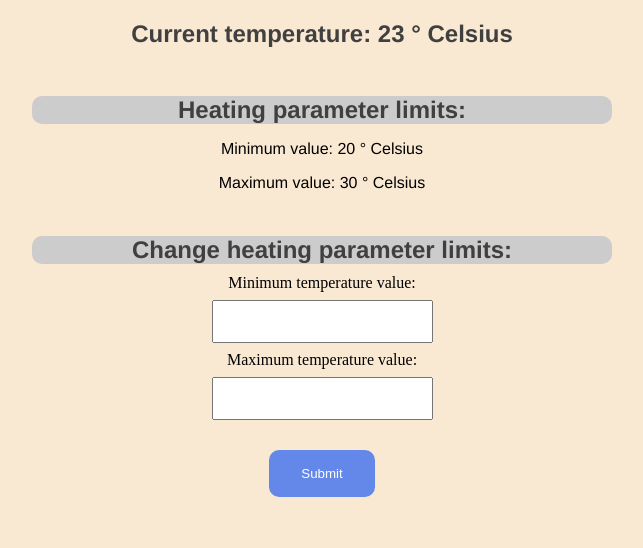
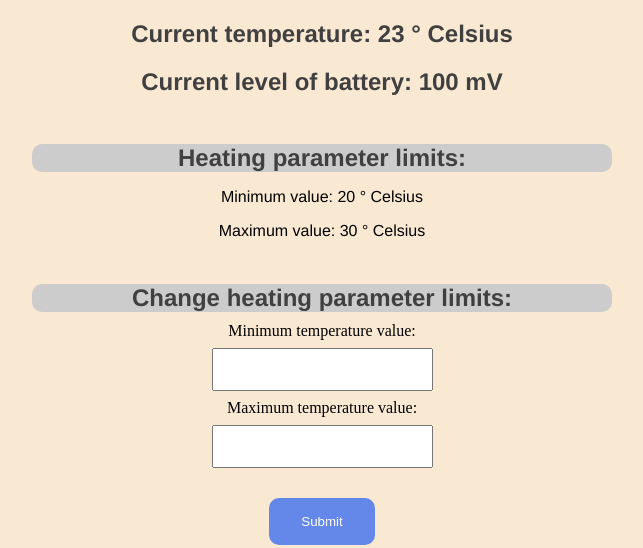
Before and after one commit to luranna/bir-project, a FastAPI app: page / in a window 1280 px wide. Shown: the part 88-636 px from the top of the page, without its empty margins (318-961 px from the left). Run offline with FastAPI, Linux system fonts and the light colour scheme; parts of the project's set-up code (start-up, migrations or seed data) failed here and were passed over.

Commit message:
battery info

```diff
--- a/main.py
+++ b/main.py
@@ -1,4 +1,3 @@
-#start serwera komenda (wpisywane w terminalu)-> uvicorn BIR-strona:app --reload
 from typing import Union
 
 from fastapi import FastAPI, Form, Request, status
@@ -14,6 +13,7 @@ import uvicorn
 
 class SystemData(BaseModel):
     temperature: float
+    battery: int
 
 
 app = FastAPI()
@@ -26,18 +26,20 @@ app.mount("/static", StaticFiles(directory="static"), name="static")
 app.minTempValue = 20;
 app.maxTempValue = 30;
 app.currentTempValue=23;
+app.currentBatteryValue=100;
 
 
 @app.get("/", include_in_schema=False, response_class=HTMLResponse)
 async def home(request: Request):
-    data={"minTempValue": app.minTempValue,  "maxTempValue":app.maxTempValue, "currentTempValue":app.currentTempValue}
+    data={"minTempValue": app.minTempValue,  "maxTempValue":app.maxTempValue, "currentTempValue":app.currentTempValue, "currentBatteryValue":app.currentBatteryValue}
     return templates.TemplateResponse("main_page.html", {"request": request,"data": data})
 
 
-@app.post("/temperature")
-async def receive_temperature(request: Request, tempData: SystemData):
+@app.post("/update-data")
+async def receive_data(request: Request, tempData: SystemData):
     app.currentTempValue=round(tempData.temperature,2)
-    data={"minTempValue": app.minTempValue,  "maxTempValue":app.maxTempValue, "currentTempValue":app.currentTempValue}
+    app.currentBatteryValue=tempData.battery
+    data={"minTempValue": app.minTempValue,  "maxTempValue":app.maxTempValue, "currentTempValue":app.currentTempValue, "currentBatteryValue":app.currentBatteryValue}
     return data
 
 @app.get("/parameters")
--- a/templates/main_page.html
+++ b/templates/main_page.html
@@ -27,6 +27,7 @@
 <body>
 
   <h2>Current temperature: {{data.currentTempValue}} &deg Celsius</h2>
+  <h2>Current level of battery: {{data.currentBatteryValue}} mV</h2>
   <br>
   <h3> Heating parameter limits: </h3>
   <p>
```
